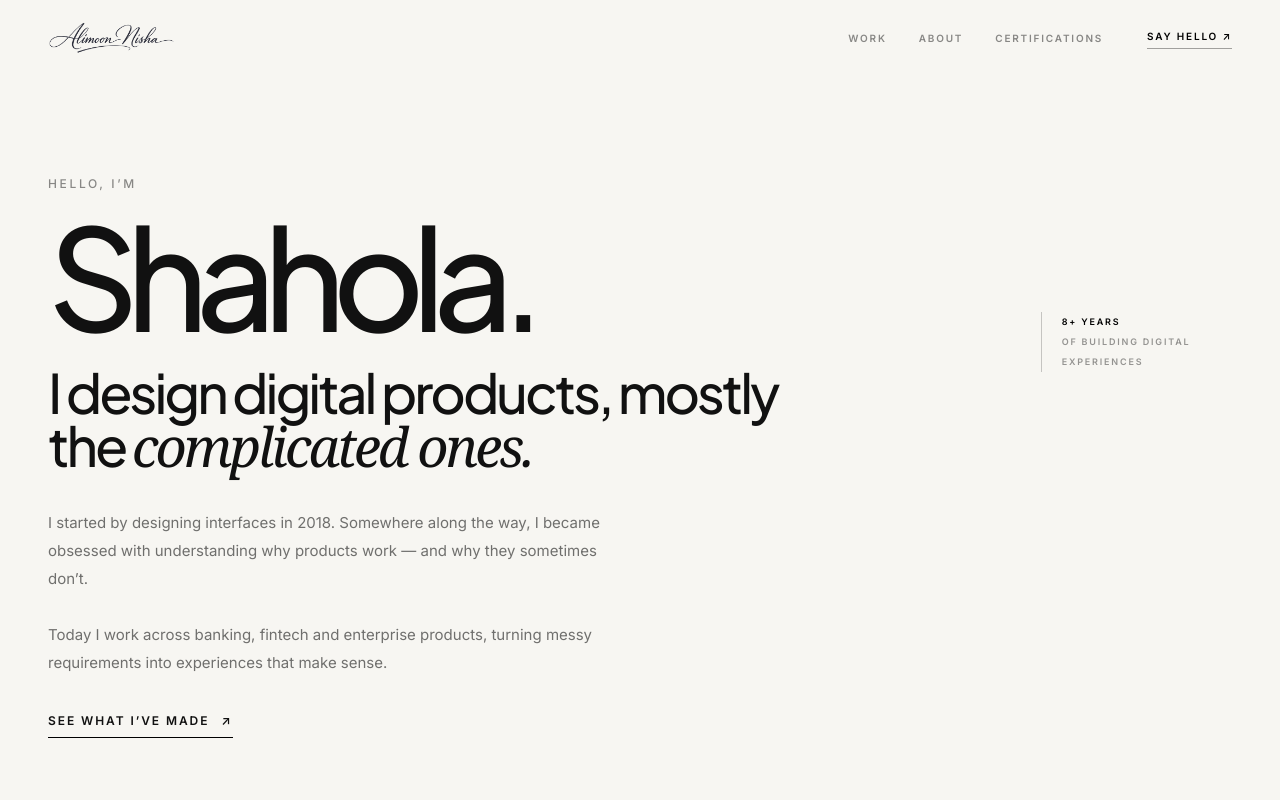
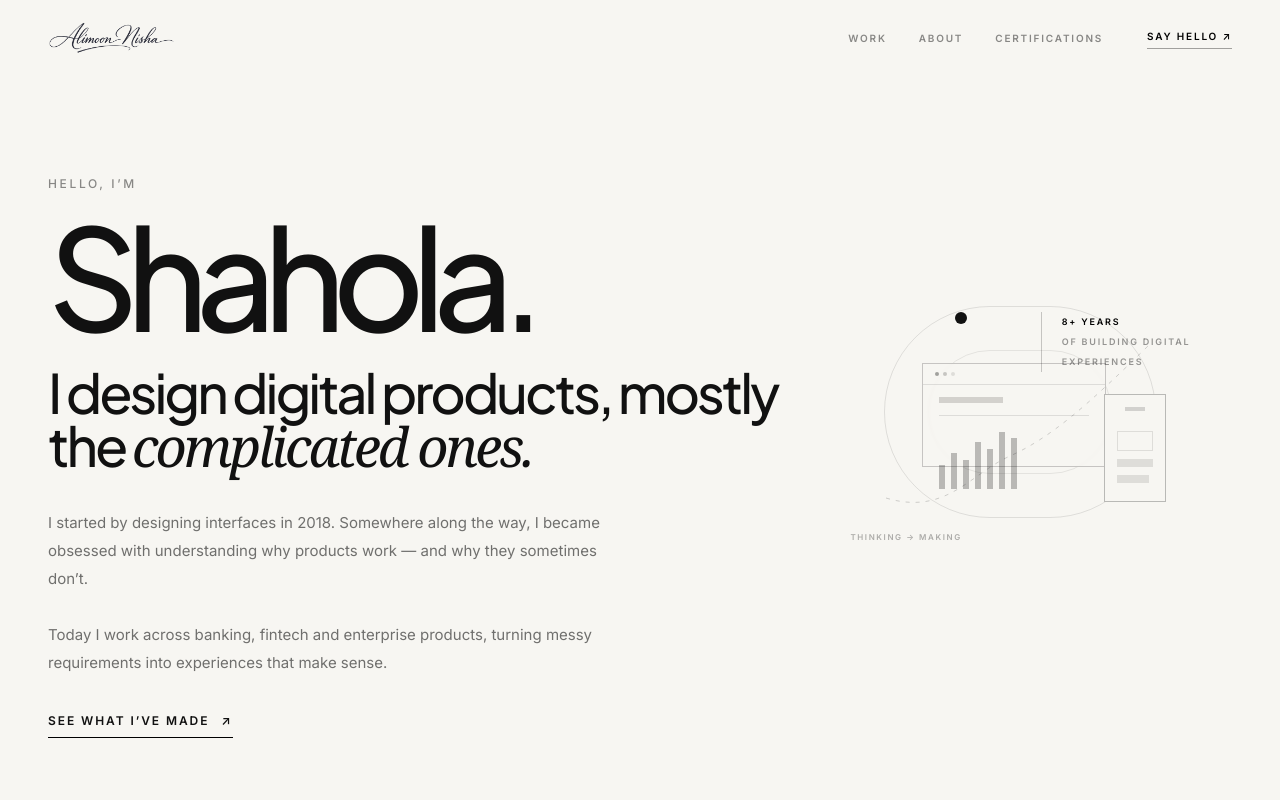
Before and after one commit to shaholaathena/shahola-nisha, a React (Vite) app: page / in a window 1280 px wide. Shown: the top 800 px of the page. Built offline with nearby package versions, Linux system fonts and the light colour scheme.

Commit message:
Add subtle animated product sketch to hero

```diff
--- a/src/components/sections/Hero.jsx
+++ b/src/components/sections/Hero.jsx
@@ -5,8 +5,8 @@ export default function Hero() {
   const pointerY = useMotionValue(0)
   const x = useSpring(pointerX, { stiffness: 70, damping: 18 })
   const y = useSpring(pointerY, { stiffness: 70, damping: 18 })
-  const previewX = useTransform(x, [-600, 600], [-12, 12])
-  const previewY = useTransform(y, [-400, 400], [-8, 8])
+  const previewX = useTransform(x, [-600, 600], [-10, 10])
+  const previewY = useTransform(y, [-400, 400], [-7, 7])
 
   const handlePointerMove = (event) => {
     pointerX.set(event.clientX - window.innerWidth / 2)
@@ -43,7 +43,88 @@ export default function Hero() {
             </motion.button>
           </div>
 
-          <motion.div style={{ x: previewX, y: previewY }} initial={{ opacity: 0, y: 20 }} animate={{ opacity: 1, y: 0 }} transition={{ duration: 0.9, delay: 0.5 }} className="pointer-events-none absolute right-[7vw] top-[39vh] hidden lg:block">
+          {/* Lightweight animated sketch — built with CSS/SVG so it stays crisp and easy to edit. */}
+          <motion.div
+            style={{ x: previewX, y: previewY }}
+            initial={{ opacity: 0, scale: 0.96 }}
+            animate={{ opacity: 1, scale: 1 }}
+            transition={{ duration: 1, delay: 0.35, ease: [0.22, 1, 0.36, 1] }}
+            className="pointer-events-none absolute right-[7vw] top-[34vh] hidden h-[280px] w-[340px] lg:block"
+            aria-hidden="true"
+          >
+            <motion.div
+              animate={{ rotate: 360 }}
+              transition={{ duration: 24, repeat: Infinity, ease: 'linear' }}
+              className="absolute inset-[34px] rounded-full border border-black/10"
+            />
+            <motion.div
+              animate={{ rotate: -360 }}
+              transition={{ duration: 18, repeat: Infinity, ease: 'linear' }}
+              className="absolute inset-[78px] rounded-full border border-black/[0.08]"
+            />
+
+            <motion.span
+              animate={{ x: [0, 105, 0], y: [0, -48, 0] }}
+              transition={{ duration: 7, repeat: Infinity, ease: 'easeInOut' }}
+              className="absolute left-[105px] top-[40px] h-3 w-3 rounded-full bg-[#111]"
+            />
+            <motion.span
+              animate={{ x: [0, -95, 0], y: [0, 58, 0] }}
+              transition={{ duration: 9, repeat: Infinity, ease: 'easeInOut' }}
+              className="absolute right-[55px] bottom-[52px] h-2 w-2 rounded-full border border-black/50 bg-[#f7f6f2]"
+            />
+
+            <div className="absolute left-[72px] top-[91px] h-[104px] w-[184px] border border-black/20 bg-[#f7f6f2]/75 backdrop-blur-[1px]">
+              <div className="flex items-center gap-1 border-b border-black/10 px-3 py-2">
+                <i className="h-1 w-1 rounded-full bg-black/35" />
+                <i className="h-1 w-1 rounded-full bg-black/20" />
+                <i className="h-1 w-1 rounded-full bg-black/10" />
+              </div>
+              <div className="px-4 py-3">
+                <div className="h-1.5 w-16 bg-black/15" />
+                <div className="mt-3 h-px w-full bg-black/10" />
+                <div className="mt-4 flex items-end gap-1.5">
+                  {[24, 36, 29, 47, 40, 57, 51].map((height, index) => (
+                    <motion.span
+                      key={index}
+                      animate={{ height: [height, height + (index % 2 ? 8 : -5), height] }}
+                      transition={{ duration: 2.4 + index * 0.12, repeat: Infinity, ease: 'easeInOut', delay: index * 0.08 }}
+                      className="w-1.5 bg-black/25"
+                    />
+                  ))}
+                </div>
+              </div>
+            </div>
+
+            <motion.div
+              animate={{ y: [0, -7, 0] }}
+              transition={{ duration: 4.5, repeat: Infinity, ease: 'easeInOut' }}
+              className="absolute right-[24px] top-[122px] h-[108px] w-[62px] border border-black/25 bg-[#f7f6f2]"
+            >
+              <div className="mx-auto mt-3 h-1 w-5 bg-black/15" />
+              <div className="mx-3 mt-5 h-5 border border-black/10" />
+              <div className="mx-3 mt-2 h-2 bg-black/10" />
+              <div className="mx-3 mt-2 h-2 w-8 bg-black/10" />
+            </motion.div>
+
+            <motion.svg viewBox="0 0 340 280" className="absolute inset-0 h-full w-full overflow-visible">
+              <motion.path
+                d="M36 226 C 96 244, 120 202, 160 184 S 236 135, 300 72"
+                fill="none"
+                stroke="rgba(17,17,17,0.18)"
+                strokeWidth="1"
+                strokeDasharray="4 6"
+                animate={{ strokeDashoffset: [0, -40] }}
+                transition={{ duration: 4, repeat: Infinity, ease: 'linear' }}
+              />
+            </motion.svg>
+
+            <span className="absolute bottom-2 left-0 text-[8px] font-semibold uppercase tracking-[0.2em] text-black/30">
+              thinking → making
+            </span>
+          </motion.div>
+
+          <motion.div initial={{ opacity: 0, y: 20 }} animate={{ opacity: 1, y: 0 }} transition={{ duration: 0.9, delay: 0.5 }} className="pointer-events-none absolute right-[7vw] top-[39vh] hidden lg:block">
             <div className="flex items-start gap-4 border-l border-black/20 pl-5">
               <div className="text-[9px] font-semibold uppercase leading-5 tracking-[0.2em] text-black/40">
                 <span className="text-black">8+ years</span><br />
```
